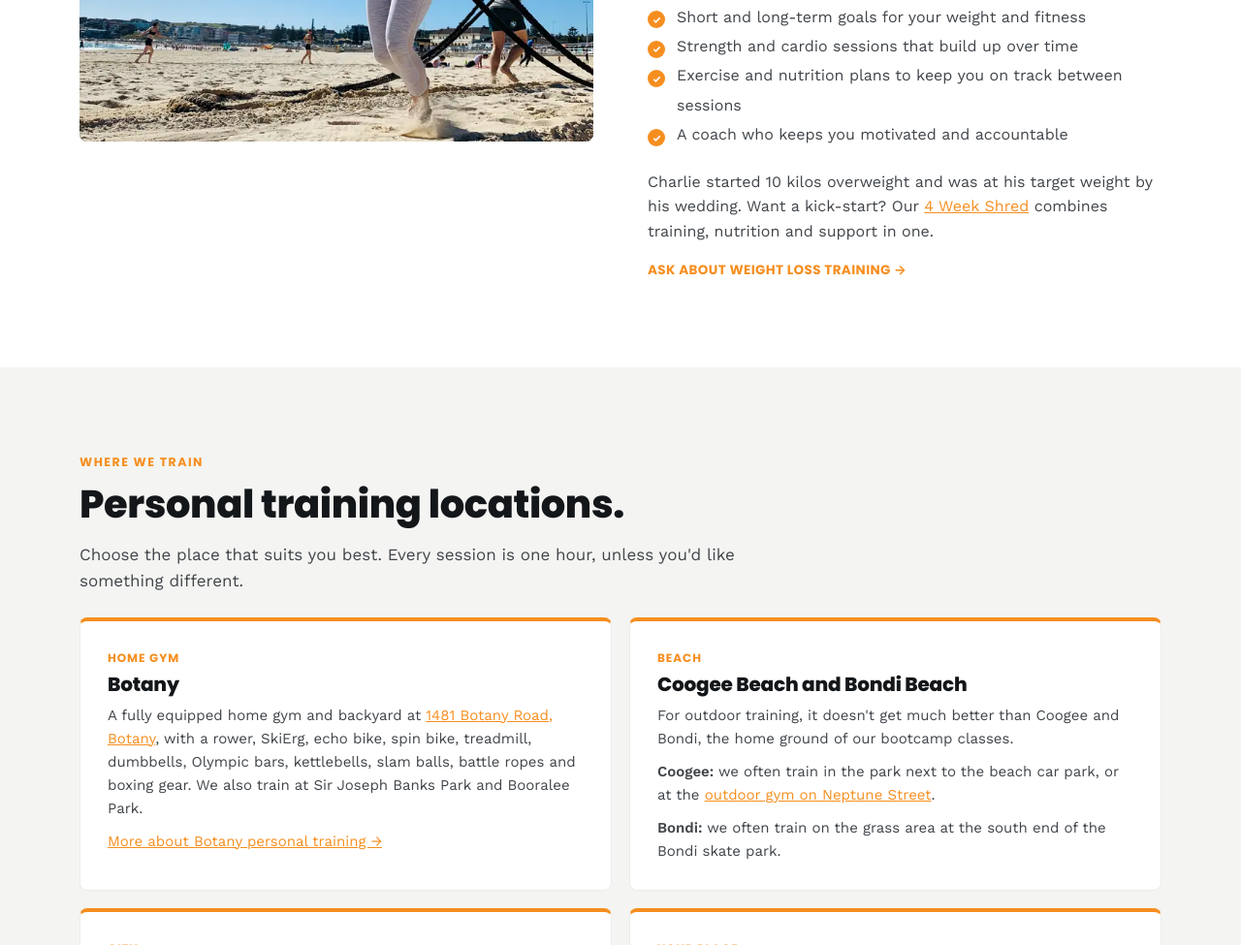
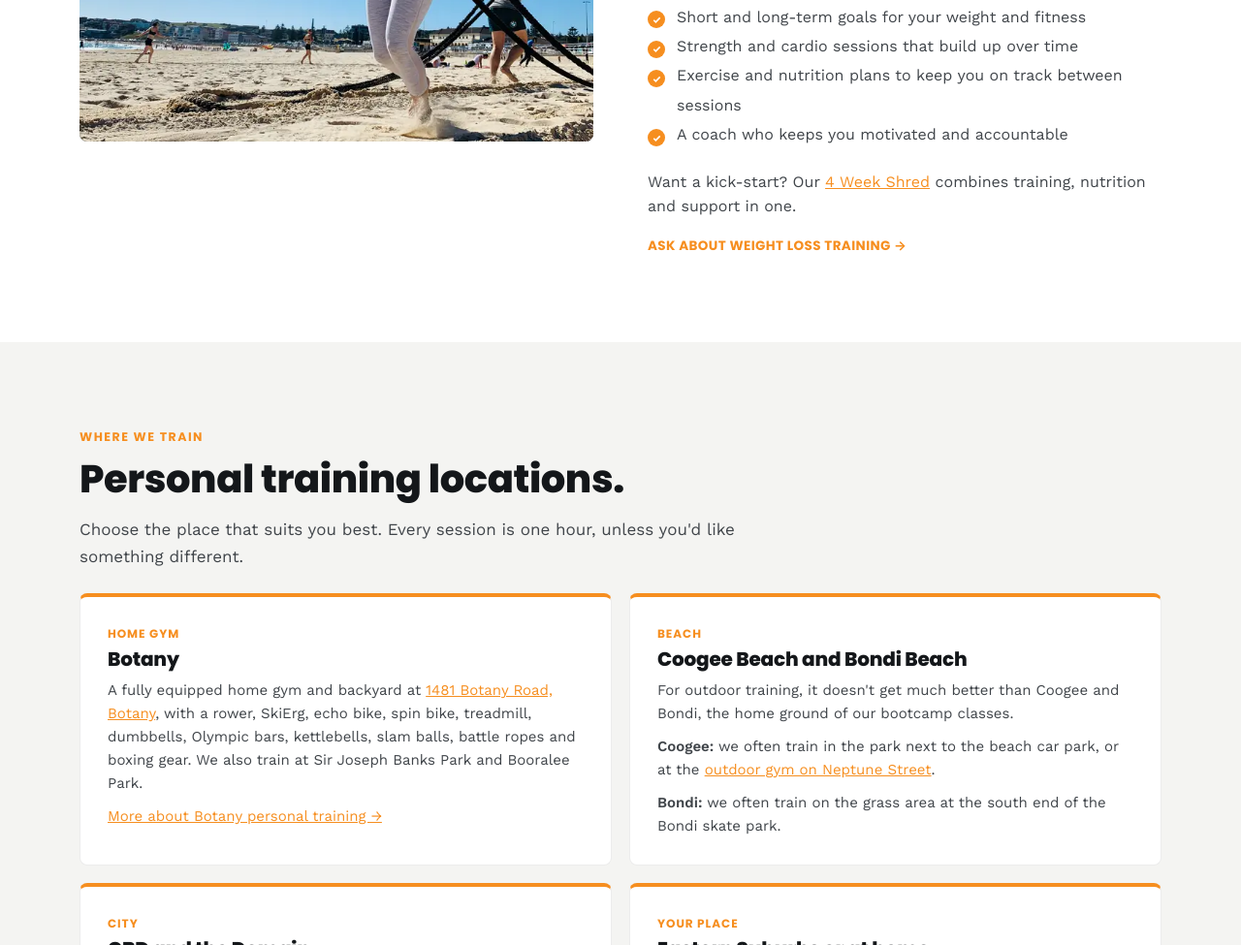
Before and after one commit to teamonefitness/teamone-website, a plain HTML site: page public/training/personal-training/index.html in a window 1280 px wide. Shown: the part 1677-2652 px from the top of the page at 97% size. Drawn offline with nearby package versions, Linux system fonts and the light colour scheme.

Commit message:
PT page: drop repeated Charlie line from weight loss section
Co-Authored-By: Claude Opus 5.5 <noreply@anthropic.com>
Claude-Session: https://claude.ai/code/session_01MrU1bnubDEXzUQeRrNgjPe

```diff
--- a/public/training/personal-training/index.html
+++ b/public/training/personal-training/index.html
@@ -371,7 +371,7 @@
           <li>Exercise and nutrition plans to keep you on track between sessions</li>
           <li>A coach who keeps you motivated and accountable</li>
         </ul>
-        <p>Charlie started 10 kilos overweight and was at his target weight by his wedding. Want a kick-start? Our <a class="inline" href="/4-week-weight-loss-challenge/">4 Week Shred</a> combines training, nutrition and support in one.</p>
+        <p>Want a kick-start? Our <a class="inline" href="/4-week-weight-loss-challenge/">4 Week Shred</a> combines training, nutrition and support in one.</p>
         <a class="link" href="#enquire">Ask about weight loss training →</a>
       </div>
     </div>
```
